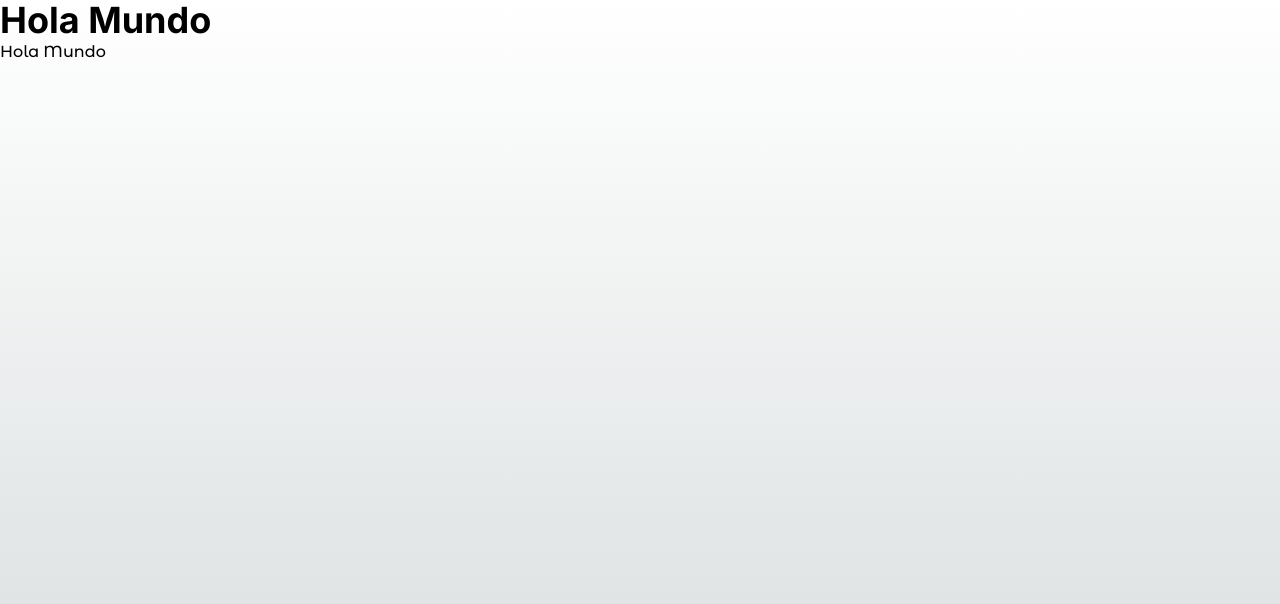
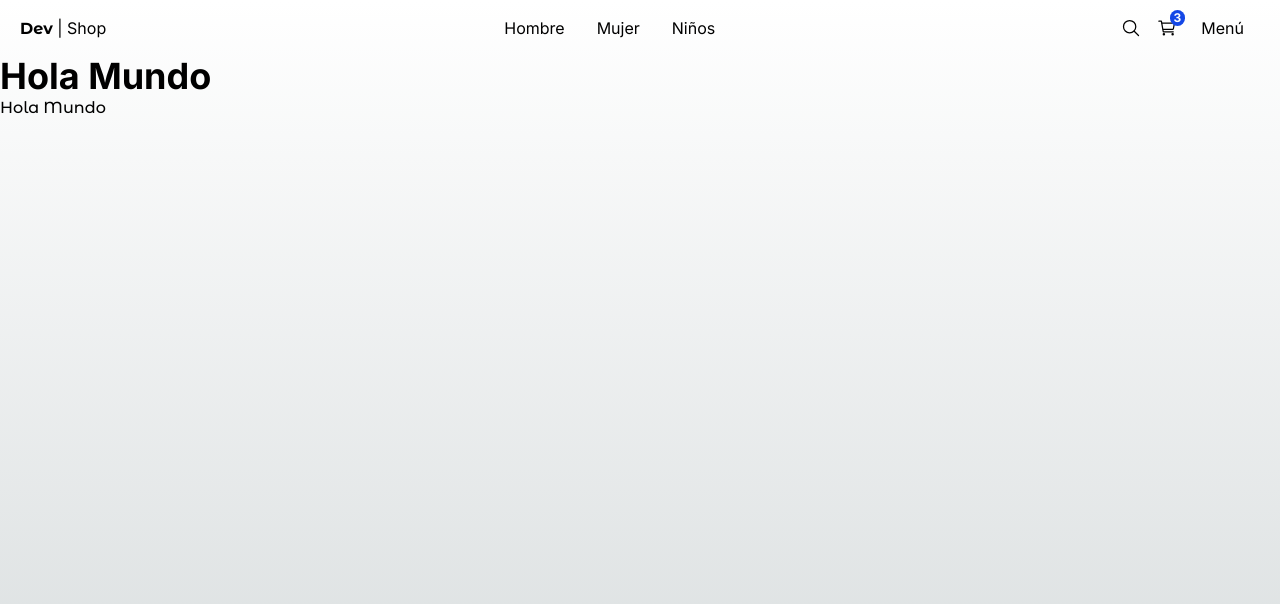
Before and after one commit to g0dlessjs/dev-shop, a Next.js app: page / in a window 1280 px wide. Shown: the top 604 px of the page. Built offline with nearby package versions, Linux system fonts and the light colour scheme.

Commit message:
feat: add UI components and shop layout updates

```diff
--- a/package.json
+++ b/package.json
@@ -11,7 +11,8 @@
   "dependencies": {
     "next": "16.2.6",
     "react": "19.2.4",
-    "react-dom": "19.2.4"
+    "react-dom": "19.2.4",
+    "react-icons": "^5.6.0"
   },
   "devDependencies": {
     "@tailwindcss/postcss": "^4",
--- a/src/app/(shop)/layout.tsx
+++ b/src/app/(shop)/layout.tsx
@@ -1,3 +1,5 @@
+import { TopMenu } from "@/components";
+
 export default function ShopLayout({
   children,
 }: {
@@ -5,6 +7,7 @@
 }) {
   return (
     <>
+      <TopMenu />
       <div>{children}</div>
     </>
   );
--- a/src/app/layout.tsx
+++ b/src/app/layout.tsx
@@ -2,6 +2,11 @@
 import { inter } from "@/config/fonts";
 
 import "./globals.css";
+
+export const metadata: Metadata = {
+  title: "DevShop",
+  description: "Una tienda virtual para comprar ropa y accesorios",
+};
 
 export default function RootLayout({
   children,
--- a/src/components/index.ts
+++ b/src/components/index.ts
@@ -0,0 +1 @@
+export * from "./ui/top-menu/TopMenu";
--- /dev/null
+++ b/src/components/ui/top-menu/TopMenu.tsx
@@ -0,0 +1,62 @@
+import { titleFont } from "@/config/fonts";
+import Link from "next/link";
+import React from "react";
+import { IoCartOutline, IoSearchOutline } from "react-icons/io5";
+
+export const TopMenu = () => {
+  return (
+    <nav className="flex px-5 justify-between items-center w-full">
+      {/* Logo */}
+      <div>
+        <Link href="/">
+          <span className={`${titleFont.className} antialiased font-bold`}>
+            Dev
+          </span>
+          <span> | Shop</span>
+        </Link>
+      </div>
+
+      {/* Center Menu */}
+      <div className="hidden sm:block">
+        <Link
+          className="m-2 p-2 rounded-md tansition-all hover:bg-gray-100"
+          href="/category/men"
+        >
+          Hombre
+        </Link>
+        <Link
+          className="m-2 p-2 rounded-md tansition-all hover:bg-gray-100"
+          href="/category/women"
+        >
+          Mujer
+        </Link>
+        <Link
+          className="m-2 p-2 rounded-md tansition-all hover:bg-gray-100"
+          href="/category/kids"
+        >
+          Niños
+        </Link>
+      </div>
+      {/* Searc, Cart, Menu */}
+
+      <div className="flex items-center">
+        <Link href="/search" className="mx-2">
+          <IoSearchOutline className="w-5 h-5" />
+        </Link>
+
+        <Link href="/cart" className="mx-2">
+          <div className="relative">
+            <span className="absolute text-xs rounded-full  px-1 font-bold -top-2 bg-blue-700 text-white -right-2">
+              3
+            </span>
+            <IoCartOutline className="w-5 h-5" />
+          </div>
+        </Link>
+
+        <button className="m-2 p-2 rounded-md transition-all hover:bg-grey-100">
+          Menú
+        </button>
+      </div>
+    </nav>
+  );
+};
```
Also changed, not shown: 1 other file (tests, documents, lock files or other folders).
